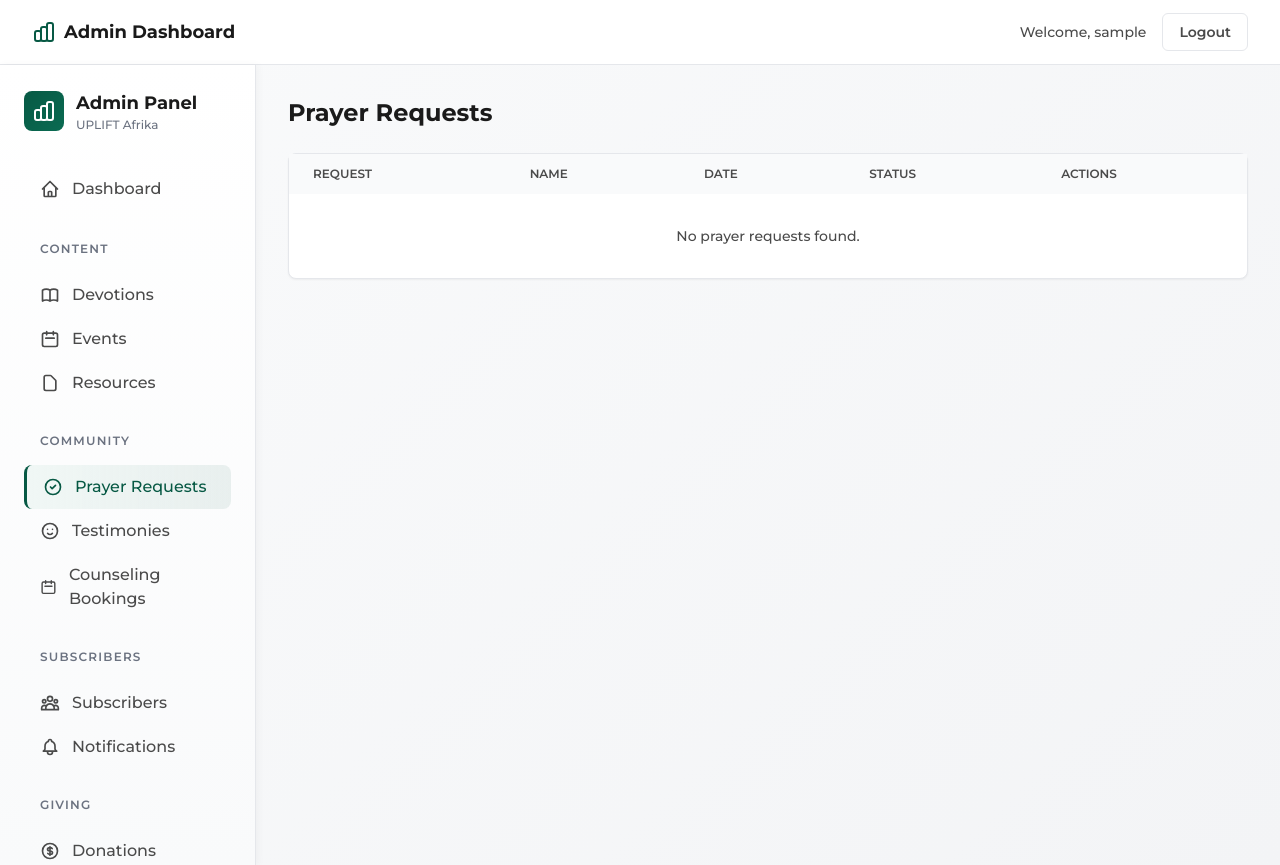
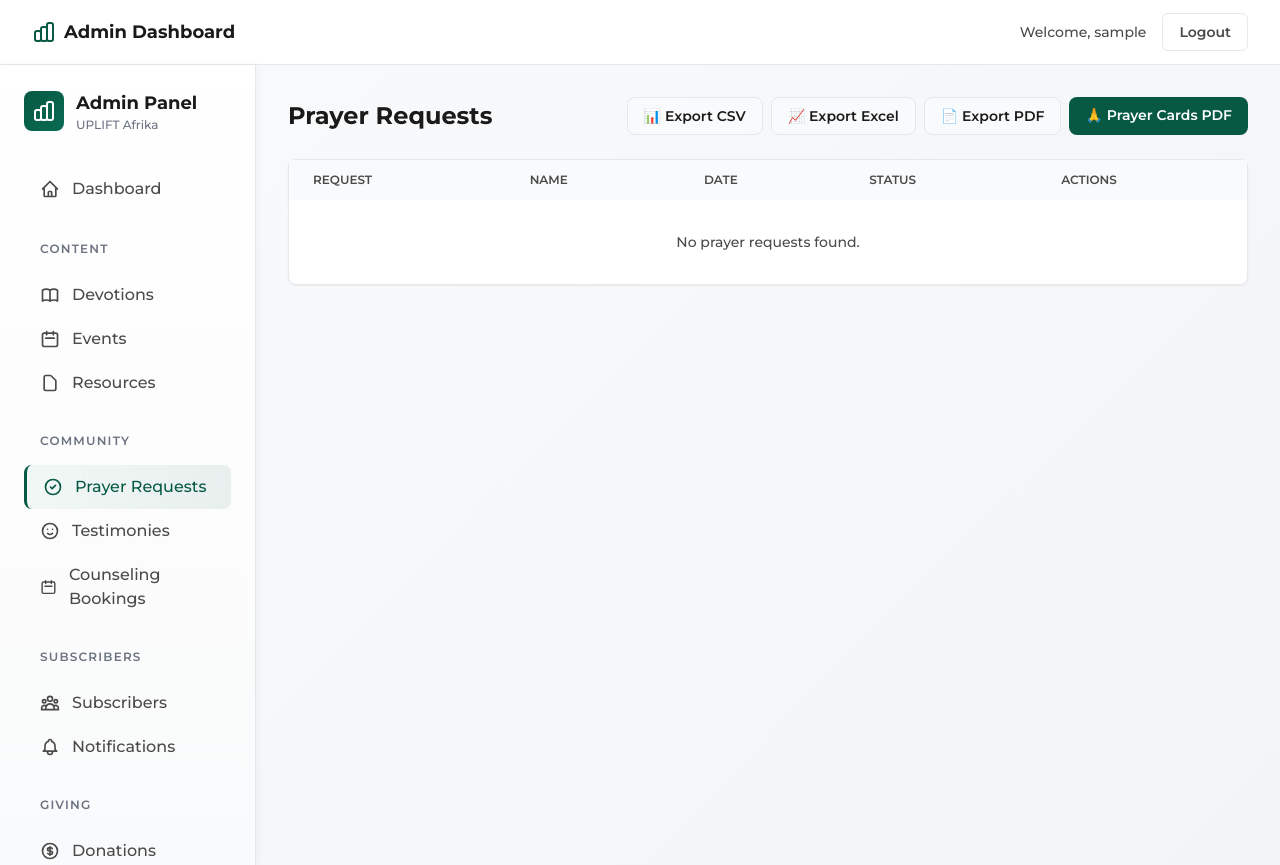
Before and after one commit to josueadimado/uplift-your-morning, a Django app: page /manage/prayers/ in a window 1280 px wide. Run offline with Django 5.2, Linux system fonts and the light colour scheme; the visitor is signed in with stand-in values (Sample User, id 1); data that the repository does not hold is empty; some libraries are stand-ins or nearby versions.

Commit message:
Add export functionality for prayer requests
- Add CSV export (spreadsheet format)
- Add Excel export with formatted headers and columns
- Add PDF export (spreadsheet format)
- Add prayer cards PDF export (beautifully designed individual cards)
- Add export buttons to prayer list page
- Export respects current filters (open/prayed status)
- Add openpyxl and reportlab to requirements.txt

```diff
--- a/apps/pages/admin_urls.py
+++ b/apps/pages/admin_urls.py
@@ -37,6 +37,10 @@ urlpatterns = [
     path('prayers/', admin_views.PrayerRequestListView.as_view(), name='prayers_list'),
     path('prayers/<int:pk>/mark-prayed/', admin_views.PrayerRequestMarkPrayedView.as_view(), name='prayers_mark_prayed'),
     path('prayers/<int:pk>/delete/', admin_views.PrayerRequestDeleteView.as_view(), name='prayers_delete'),
+    path('prayers/export/csv/', admin_views.PrayerRequestExportCSVView.as_view(), name='prayers_export_csv'),
+    path('prayers/export/excel/', admin_views.PrayerRequestExportExcelView.as_view(), name='prayers_export_excel'),
+    path('prayers/export/pdf/', admin_views.PrayerRequestExportPDFView.as_view(), name='prayers_export_pdf'),
+    path('prayers/export/cards/', admin_views.PrayerRequestExportCardsView.as_view(), name='prayers_export_cards'),
 
     # Donations
     path('donations/', admin_views.DonationListView.as_view(), name='donations_list'),
--- a/apps/pages/admin_views.py
+++ b/apps/pages/admin_views.py
@@ -11,6 +11,11 @@ from django.shortcuts import redirect, get_object_or_404
 from django.urls import reverse_lazy
 from django.utils import timezone
 from django.db.models import Sum, Q
+from django.http import HttpResponse, HttpResponseBadRequest
+from django.template.loader import render_to_string
+import csv
+import io
+from datetime import datetime
 
 from apps.devotions.models import Devotion, DevotionSeries
 from django.http import JsonResponse
@@ -381,6 +386,297 @@ class PrayerRequestDeleteView(StaffRequiredMixin, DeleteView):
     def delete(self, request, *args, **kwargs):
         messages.success(self.request, 'Prayer request deleted successfully!')
         return super().delete(request, *args, **kwargs)
+
+
+class PrayerRequestExportCSVView(StaffRequiredMixin, View):
+    """Export prayer requests as CSV."""
+    def get(self, request, *args, **kwargs):
+        queryset = self._get_queryset()
+
+        response = HttpResponse(content_type='text/csv')
+        response['Content-Disposition'] = f'attachment; filename="prayer_requests_{datetime.now().strftime("%Y%m%d_%H%M%S")}.csv"'
+
+        writer = csv.writer(response)
+        writer.writerow(['Name', 'Email', 'Request', 'Is Public', 'Is Prayed For', 'Date Submitted'])
+
+        for prayer in queryset:
+            writer.writerow([
+                prayer.name or 'Anonymous',
+                prayer.email or '',
+                prayer.request,
+                'Yes' if prayer.is_public else 'No',
+                'Yes' if prayer.is_prayed_for else 'No',
+                prayer.created_at.strftime('%Y-%m-%d %H:%M:%S')
+            ])
+
+        return response
+
+    def _get_queryset(self):
+        """Get filtered queryset based on request parameters."""
+        queryset = PrayerRequest.objects.all()
+        status = self.request.GET.get('status')
+        if status == 'open':
+            queryset = queryset.filter(is_prayed_for=False)
+        elif status == 'prayed':
+            queryset = queryset.filter(is_prayed_for=True)
+        return queryset.order_by('-created_at')
+
+
+class PrayerRequestExportExcelView(StaffRequiredMixin, View):
+    """Export prayer requests as Excel."""
+    def get(self, request, *args, **kwargs):
+        try:
+            from openpyxl import Workbook
+            from openpyxl.styles import Font, PatternFill, Alignment
+        except ImportError:
+            return HttpResponseBadRequest('Excel export requires openpyxl. Please install it: pip install openpyxl')
+
+        queryset = self._get_queryset()
+
+        wb = Workbook()
+        ws = wb.active
+        ws.title = "Prayer Requests"
+
+        # Header row
+        headers = ['Name', 'Email', 'Request', 'Is Public', 'Is Prayed For', 'Date Submitted']
+        header_fill = PatternFill(start_color="366092", end_color="366092", fill_type="solid")
+        header_font = Font(bold=True, color="FFFFFF")
+
+        for col_num, header in enumerate(headers, 1):
+            cell = ws.cell(row=1, column=col_num)
+            cell.value = header
+            cell.fill = header_fill
+            cell.font = header_font
+            cell.alignment = Alignment(horizontal='center', vertical='center')
+
+        # Data rows
+        for row_num, prayer in enumerate(queryset, 2):
+            ws.cell(row=row_num, column=1, value=prayer.name or 'Anonymous')
+            ws.cell(row=row_num, column=2, value=prayer.email or '')
+            ws.cell(row=row_num, column=3, value=prayer.request)
+            ws.cell(row=row_num, column=4, value='Yes' if prayer.is_public else 'No')
+            ws.cell(row=row_num, column=5, value='Yes' if prayer.is_prayed_for else 'No')
+            ws.cell(row=row_num, column=6, value=prayer.created_at.strftime('%Y-%m-%d %H:%M:%S'))
+
+        # Adjust column widths
+        ws.column_dimensions['A'].width = 20
+        ws.column_dimensions['B'].width = 30
+        ws.column_dimensions['C'].width = 60
+        ws.column_dimensions['D'].width = 12
+        ws.column_dimensions['E'].width = 15
+        ws.column_dimensions['F'].width = 20
+
+        # Create response
+        response = HttpResponse(
+            content_type='application/vnd.openxmlformats-officedocument.spreadsheetml.sheet'
+        )
+        response['Content-Disposition'] = f'attachment; filename="prayer_requests_{datetime.now().strftime("%Y%m%d_%H%M%S")}.xlsx"'
+
+        wb.save(response)
+        return response
+
+    def _get_queryset(self):
+        """Get filtered queryset based on request parameters."""
+        queryset = PrayerRequest.objects.all()
+        status = self.request.GET.get('status')
+        if status == 'open':
+            queryset = queryset.filter(is_prayed_for=False)
+        elif status == 'prayed':
+            queryset = queryset.filter(is_prayed_for=True)
+        return queryset.order_by('-created_at')
+
+
+class PrayerRequestExportPDFView(StaffRequiredMixin, View):
+    """Export prayer requests as PDF (spreadsheet format)."""
+    def get(self, request, *args, **kwargs):
+        try:
+            from reportlab.lib.pagesizes import letter, A4
+            from reportlab.lib import colors
+            from reportlab.lib.units import inch
+            from reportlab.platypus import SimpleDocTemplate, Table, TableStyle, Paragraph, Spacer
+            from reportlab.lib.styles import getSampleStyleSheet, ParagraphStyle
+            from reportlab.lib.enums import TA_CENTER, TA_LEFT
+        except ImportError:
+            return HttpResponseBadRequest('PDF export requires reportlab. Please install it: pip install reportlab')
+
+        queryset = self._get_queryset()
+
+        buffer = io.BytesIO()
+        doc = SimpleDocTemplate(buffer, pagesize=letter, topMargin=0.5*inch, bottomMargin=0.5*inch)
+
+        styles = getSampleStyleSheet()
+        title_style = ParagraphStyle(
+            'CustomTitle',
+            parent=styles['Heading1'],
+            fontSize=18,
+            textColor=colors.HexColor('#1e40af'),
+            spaceAfter=20,
+            alignment=TA_CENTER
+        )
+
+        story = []
+        story.append(Paragraph("Prayer Requests Export", title_style))
+        story.append(Spacer(1, 0.2*inch))
+
+        # Prepare data
+        data = [['Name', 'Email', 'Request', 'Public', 'Prayed', 'Date']]
+
+        for prayer in queryset:
+            data.append([
+                prayer.name or 'Anonymous',
+                prayer.email or '',
+                prayer.request[:100] + '...' if len(prayer.request) > 100 else prayer.request,
+                'Yes' if prayer.is_public else 'No',
+                'Yes' if prayer.is_prayed_for else 'No',
+                prayer.created_at.strftime('%Y-%m-%d')
+            ])
+
+        # Create table
+        table = Table(data, colWidths=[1.2*inch, 1.8*inch, 3*inch, 0.6*inch, 0.6*inch, 1*inch])
+        table.setStyle(TableStyle([
+            ('BACKGROUND', (0, 0), (-1, 0), colors.HexColor('#366092')),
+            ('TEXTCOLOR', (0, 0), (-1, 0), colors.whitesmoke),
+            ('ALIGN', (0, 0), (-1, -1), 'LEFT'),
+            ('FONTNAME', (0, 0), (-1, 0), 'Helvetica-Bold'),
+            ('FONTSIZE', (0, 0), (-1, 0), 10),
+            ('BOTTOMPADDING', (0, 0), (-1, 0), 12),
+            ('BACKGROUND', (0, 1), (-1, -1), colors.beige),
+            ('GRID', (0, 0), (-1, -1), 1, colors.black),
+            ('FONTSIZE', (0, 1), (-1, -1), 8),
+            ('ROWBACKGROUNDS', (0, 1), (-1, -1), [colors.white, colors.lightgrey]),
+        ]))
+
+        story.append(table)
+        doc.build(story)
+
+        response = HttpResponse(buffer.getvalue(), content_type='application/pdf')
+        response['Content-Disposition'] = f'attachment; filename="prayer_requests_{datetime.now().strftime("%Y%m%d_%H%M%S")}.pdf"'
+        return response
+
+    def _get_queryset(self):
+        """Get filtered queryset based on request parameters."""
+        queryset = PrayerRequest.objects.all()
+        status = self.request.GET.get('status')
+        if status == 'open':
+            queryset = queryset.filter(is_prayed_for=False)
+        elif status == 'prayed':
+            queryset = queryset.filter(is_prayed_for=True)
+        return queryset.order_by('-created_at')
+
+
+class PrayerRequestExportCardsView(StaffRequiredMixin, View):
+    """Export prayer requests as beautifully designed prayer cards (PDF)."""
+    def get(self, request, *args, **kwargs):
+        try:
+            from reportlab.lib.pagesizes import letter
+            from reportlab.lib import colors
+            from reportlab.lib.units import inch
+            from reportlab.platypus import SimpleDocTemplate, Paragraph, Spacer, PageBreak
+            from reportlab.lib.styles import getSampleStyleSheet, ParagraphStyle
+            from reportlab.lib.enums import TA_CENTER, TA_LEFT, TA_JUSTIFY
+        except ImportError:
+            return HttpResponseBadRequest('PDF export requires reportlab. Please install it: pip install reportlab')
+
+        queryset = self._get_queryset()
+
+        buffer = io.BytesIO()
+        doc = SimpleDocTemplate(buffer, pagesize=letter, topMargin=0.5*inch, bottomMargin=0.5*inch)
+
+        styles = getSampleStyleSheet()
+
+        # Custom styles for prayer cards
+        title_style = ParagraphStyle(
+            'CardTitle',
+            parent=styles['Heading1'],
+            fontSize=24,
+            textColor=colors.HexColor('#1e40af'),
+            spaceAfter=10,
+            alignment=TA_CENTER,
+            fontName='Helvetica-Bold'
+        )
+
+        request_style = ParagraphStyle(
+            'RequestText',
+            parent=styles['Normal'],
+            fontSize=12,
+            textColor=colors.HexColor('#1f2937'),
+            spaceAfter=15,
+            alignment=TA_JUSTIFY,
+            leading=18,
+            leftIndent=20,
+            rightIndent=20
+        )
+
+        name_style = ParagraphStyle(
+            'NameText',
+            parent=styles['Normal'],
+            fontSize=11,
+            textColor=colors.HexColor('#4b5563'),
+            alignment=TA_RIGHT,
+            spaceBefore=10
+        )
+
+        date_style = ParagraphStyle(
+            'DateText',
+            parent=styles['Normal'],
+            fontSize=9,
+            textColor=colors.HexColor('#6b7280'),
+            alignment=TA_CENTER,
+            spaceBefore=5
+        )
+
+        story = []
+
+        for idx, prayer in enumerate(queryset):
+            if idx > 0:
+                story.append(PageBreak())
+
+            # Decorative border/header
+            story.append(Spacer(1, 0.3*inch))
+            story.append(Paragraph("PRAYER REQUEST", title_style))
+            story.append(Spacer(1, 0.2*inch))
+
+            # Prayer request text
+            request_text = prayer.request.replace('\n', '<br/>')
+            story.append(Paragraph(f'<b>"{request_text}"</b>', request_style))
+            story.append(Spacer(1, 0.3*inch))
+
+            # Name and status
+            name_text = f"— {prayer.name or 'Anonymous'}"
+            if prayer.is_prayed_for:
+                name_text += " ✓ (Prayed For)"
+            story.append(Paragraph(name_text, name_style))
+
+            # Date
+            date_text = prayer.created_at.strftime('%B %d, %Y')
+            story.append(Paragraph(date_text, date_style))
+
+            # Footer note
+            story.append(Spacer(1, 0.2*inch))
+            footer_style = ParagraphStyle(
+                'Footer',
+                parent=styles['Normal'],
+                fontSize=8,
+                textColor=colors.HexColor('#9ca3af'),
+                alignment=TA_CENTER
+            )
+            story.append(Paragraph("Uplift Your Morning - Prayer Request", footer_style))
+
+        doc.build(story)
+
+        response = HttpResponse(buffer.getvalue(), content_type='application/pdf')
+        response['Content-Disposition'] = f'attachment; filename="prayer_cards_{datetime.now().strftime("%Y%m%d_%H%M%S")}.pdf"'
+        return response
+
+    def _get_queryset(self):
+        """Get filtered queryset based on request parameters."""
+        queryset = PrayerRequest.objects.all()
+        status = self.request.GET.get('status')
+        if status == 'open':
+            queryset = queryset.filter(is_prayed_for=False)
+        elif status == 'prayed':
+            queryset = queryset.filter(is_prayed_for=True)
+        return queryset.order_by('-created_at')
 
 
 # ==================== DONATIONS ====================
--- a/requirements.txt
+++ b/requirements.txt
@@ -31,6 +31,10 @@ google-api-python-client>=2.100.0
 google-auth-httplib2>=0.1.1
 google-auth-oauthlib>=1.1.0
 
+# For export functionality
+openpyxl>=3.1.0
+reportlab>=4.0.0
+
 # For file storage (optional, for production)
 # boto3>=1.28.0  # For AWS S3
 # django-storages>=1.14.0
--- a/templates/admin/prayers/list.html
+++ b/templates/admin/prayers/list.html
@@ -1,6 +1,38 @@
 {% extends 'admin/custom_base.html' %}
 {% block admin_content %}
-<div class="mb-6"><h1 class="text-2xl font-bold" style="color: var(--text);">Prayer Requests</h1></div>
+<div class="mb-6 flex items-center justify-between flex-wrap gap-4">
+    <h1 class="text-2xl font-bold" style="color: var(--text);">Prayer Requests</h1>
+    <div class="flex gap-2 flex-wrap">
+        <a href="{% url 'manage:prayers_export_csv' %}{% if request.GET.status %}?status={{ request.GET.status }}{% endif %}"
+           class="px-4 py-2 text-sm font-semibold rounded-lg transition-colors"
+           style="background: var(--background_light); color: var(--text); border: 1px solid var(--border);"
+           onmouseover="this.style.background='var(--background_tint)'"
+           onmouseout="this.style.background='var(--background_light)'">
+            📊 Export CSV
+        </a>
+        <a href="{% url 'manage:prayers_export_excel' %}{% if request.GET.status %}?status={{ request.GET.status }}{% endif %}"
+           class="px-4 py-2 text-sm font-semibold rounded-lg transition-colors"
+           style="background: var(--background_light); color: var(--text); border: 1px solid var(--border);"
+           onmouseover="this.style.background='var(--background_tint)'"
+           onmouseout="this.style.background='var(--background_light)'">
+            📈 Export Excel
+        </a>
+        <a href="{% url 'manage:prayers_export_pdf' %}{% if request.GET.status %}?status={{ request.GET.status }}{% endif %}"
+           class="px-4 py-2 text-sm font-semibold rounded-lg transition-colors"
+           style="background: var(--background_light); color: var(--text); border: 1px solid var(--border);"
+           onmouseover="this.style.background='var(--background_tint)'"
+           onmouseout="this.style.background='var(--background_light)'">
+            📄 Export PDF
+        </a>
+        <a href="{% url 'manage:prayers_export_cards' %}{% if request.GET.status %}?status={{ request.GET.status }}{% endif %}"
+           class="px-4 py-2 text-sm font-semibold rounded-lg transition-colors"
+           style="background: var(--primary); color: white;"
+           onmouseover="this.style.opacity='0.9'"
+           onmouseout="this.style.opacity='1'">
+            🙏 Prayer Cards PDF
+        </a>
+    </div>
+</div>
 <div class="bg-white rounded-lg shadow-sm border" style="border-color: var(--border);">
     <div class="overflow-x-auto">
         <table class="w-full">
```
